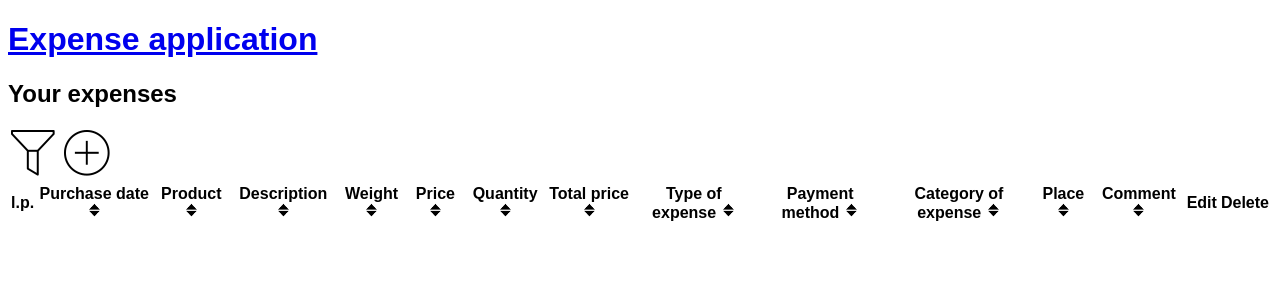
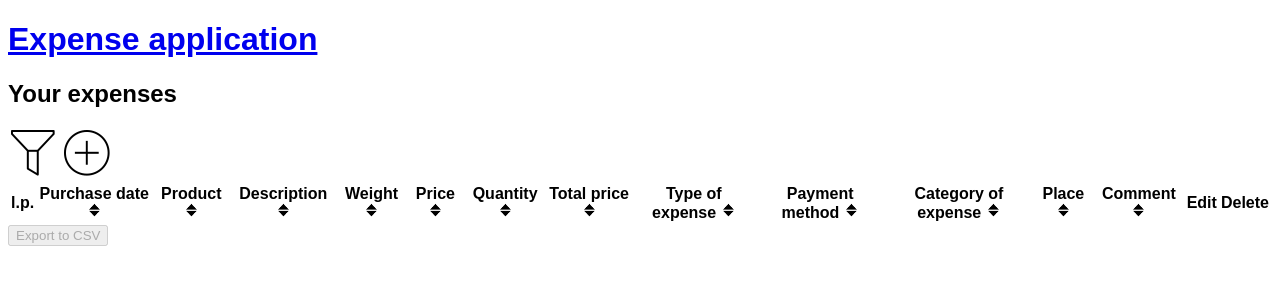
Before and after one commit to maciej-sidorczuk/expenses, a Symfony app: template templates/Expense/view.html.twig in a window 1280 px wide. Shown: the top 300 px of the page. Run offline with Twig, Linux system fonts and the light colour scheme; the template is opened without the code that fills it, so the values that code supplies are empty; some libraries are stand-ins or nearby versions.

Commit message:
Add export csv functionality

```diff
--- a/public/js/main.js
+++ b/public/js/main.js
@@ -312,8 +312,8 @@ $("#create_expense").submit(function(e){
   }
 
 });
-$("#criteria_form").submit(function(e){
-  e.preventDefault();
+
+function getAndValidateDataFromCriteriaForm() {
   var data = {};
   if($("#datepicker1").val() != "") {
     data.from_date = $("#datepicker1").val();
@@ -372,7 +372,12 @@ $("#criteria_form").submit(function(e){
   data.order = $("#select_order").val();
   data.order_direction = $("#select_order_direction").val();
   data.place = purchasePlace_checkboxes;
+  return data;
+}
 
+$("#criteria_form").submit(function(e){
+  e.preventDefault();
+  var data = getAndValidateDataFromCriteriaForm();
   $.ajax({
     method: "POST",
     url: "/expense/show",
@@ -380,6 +385,11 @@ $("#criteria_form").submit(function(e){
   }).done(function( msg ) {
     if(msg.status == "ok") {
     var results = msg.content;
+    if(results.length >= 1) {
+      jQuery("#export_csv_button").prop('disabled', false);
+    } else {
+      jQuery("#export_csv_button").prop('disabled', true);
+    }
     var calculations = msg.calculations;
     var timeinfo = msg.timeinfo;
     var string_result = "";
@@ -470,6 +480,24 @@ $("#criteria_form").submit(function(e){
     $(document).trigger("expenseTableReady");
   }
 });
+});
+jQuery("#export_csv_button").click(function(){
+  $("#download_csv_form").empty();
+  $("#criteria_form :input").clone().appendTo("#download_csv_form");
+  $("#download_csv_form :input").each(function(){
+    if($(this).get(0).type == "submit") {
+      $(this).remove();
+    }
+    $(this).css("visibility", "hidden");
+    $(this).css("position", "absolute");
+    $(this).css("width", 0);
+    $(this).css("height", 0);
+    $(this).css("padding", 0);
+    $(this).css("margin", 0);
+    $(this).removeAttr('id');
+  });
+  $("#download_csv_form").submit();
+  //$("#download_csv_form").empty();
 });
 //form scripts - end
 //edit form
--- a/templates/Expense/filterTool.html.twig
+++ b/templates/Expense/filterTool.html.twig
@@ -94,7 +94,7 @@
     </div>
     <div>Order and order direction:</div>
     <div>
-      <select id="select_order">
+      <select id="select_order" name="select_order">
         <option value="purchase_date">Purchase date</option>
         <option value="product">Product</option>
         <option value="description">Description</option>
@@ -108,7 +108,7 @@
         <option value="place">Place</option>
         <option value="comment">Comment</option>
       </select>
-      <select id="select_order_direction">
+      <select id="select_order_direction" name="select_order_direction">
         <option value="ASC">ASC</option>
         <option value="DESC">DESC</option>
       </select>
@@ -142,3 +142,8 @@
   </table>
 </div>
 <div id="calculations"></div>
+<div class="download_button">
+  <form action="{{path('expense_download')}}" method="POST" id="download_csv_form">
+  </form>
+  <button id="export_csv_button" disabled>Export to CSV</button>
+</div>
```
Also changed, not shown: src/Controller/Expense/ExpenseShowController.php (+45 -0 lines).
